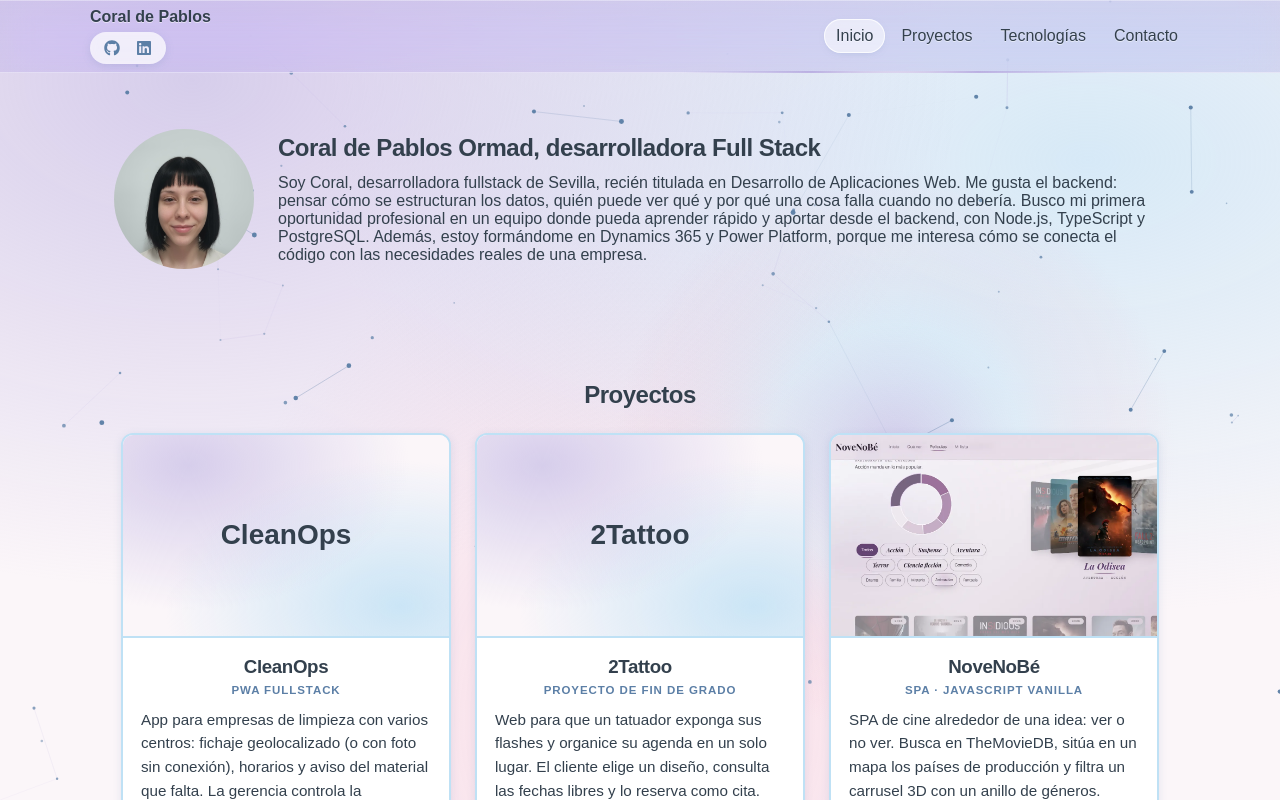
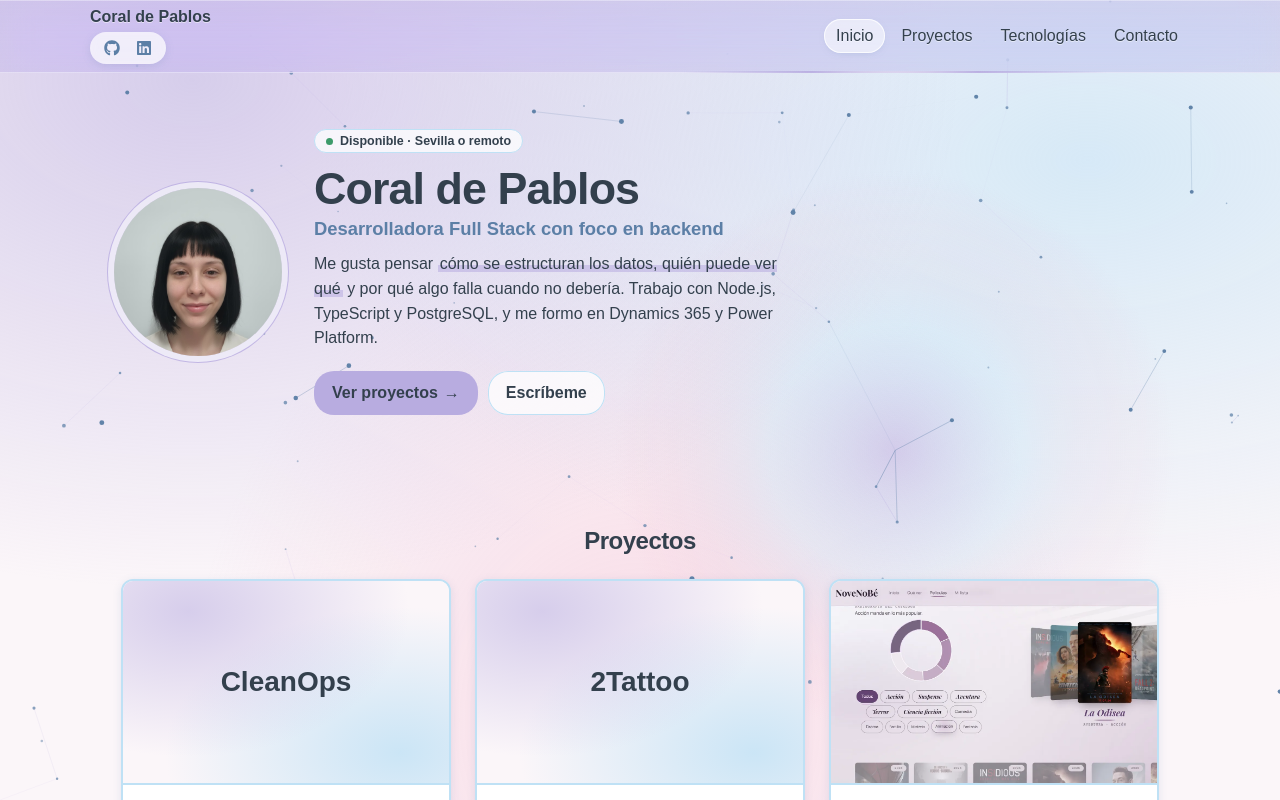
Before and after one commit to coralormad/PortfolioTB, a React (Vite) app: page / in a window 1280 px wide. Shown: the top 800 px of the page. Built offline with nearby package versions, Linux system fonts and the light colour scheme.

Commit message:
feat: nueva presentación en Inicio con rol, CTA y estado

```diff
--- a/src/components/Inicio/Inicio.module.css
+++ b/src/components/Inicio/Inicio.module.css
@@ -3,25 +3,120 @@
   flex-direction: column;
   align-items: center;
   text-align: center;
-  gap: 16px;
+  gap: 20px;
 }
 
 .foto {
-  width: 140px;
-  height: 140px;
+  width: 168px;
+  height: 168px;
   border-radius: 50%;
   object-fit: cover;
   flex-shrink: 0;
+  box-shadow:
+    0 0 0 6px rgba(255, 255, 255, 0.7),
+    0 0 0 7px rgba(var(--color-morado-rgb), 0.8);
 }
 
-.descripcion h1 {
+.descripcion {
+  display: flex;
+  flex-direction: column;
+  align-items: center;
+  min-width: 0;
+}
+
+.estado {
+  display: inline-flex;
+  align-items: center;
+  gap: 7px;
+  padding: 4px 11px;
+  font-size: 0.78rem;
+  font-weight: bold;
+  background: rgba(255, 255, 255, 0.75);
+  border: 1px solid var(--color-secundario);
+  border-radius: var(--radio-pill);
+}
+
+.punto {
+  width: 7px;
+  height: 7px;
+  border-radius: 50%;
+  background: #3d9a6a;
+  animation: latido 2s infinite;
+}
+
+@keyframes latido {
+  0% {
+    box-shadow: 0 0 0 0 rgba(61, 154, 106, 0.5);
+  }
+  70%,
+  100% {
+    box-shadow: 0 0 0 7px rgba(61, 154, 106, 0);
+  }
+}
+
+.nombre {
+  font-size: clamp(2.1rem, 6vw, 2.8rem);
+  font-weight: 800;
+  line-height: 1.05;
+  margin: 12px 0 6px;
+}
+
+.rol {
+  font-size: 1.15rem;
+  font-weight: 600;
+  color: var(--color-primario);
   margin-bottom: 12px;
+}
+
+.bio {
+  max-width: 52ch;
+  line-height: 1.55;
+}
+
+.bio mark {
+  background: linear-gradient(transparent 60%, rgba(var(--color-morado-rgb), 0.55) 60%);
+  color: inherit;
+  padding: 0 2px;
+}
+
+.acciones {
+  display: flex;
+  flex-wrap: wrap;
+  justify-content: center;
+  gap: 10px;
+  margin-top: 8px;
+}
+
+.acciones :global(.btn) {
+  display: inline-flex;
+  align-items: center;
+  gap: 6px;
+  min-height: 44px;
+  padding: 10px 18px;
+}
+
+.acciones .secundario {
+  background: rgba(255, 255, 255, 0.75);
+  box-shadow: inset 0 0 0 1px var(--color-secundario);
+}
+
+.acciones .secundario:hover,
+.acciones .secundario:focus-visible {
+  background: var(--color-superficie);
 }
 
 @media (min-width: 600px) {
   .perfil {
     flex-direction: row;
     text-align: left;
-    gap: 24px;
+    gap: 32px;
+  }
+
+  .descripcion {
+    align-items: flex-start;
+  }
+
+  .acciones {
+    justify-content: flex-start;
   }
 }
--- a/src/components/Inicio/Inicio.tsx
+++ b/src/components/Inicio/Inicio.tsx
@@ -12,10 +12,25 @@ export default function Inicio() {
           alt="Foto de Coral de Pablos Ormad, desarrolladora Full Stack"
         />
         <div className={styles.descripcion}>
-          <h1>Coral de Pablos Ormad, desarrolladora Full Stack</h1>
-          <p>
-            Soy Coral, desarrolladora fullstack de Sevilla, recién titulada en Desarrollo de Aplicaciones Web. Me gusta el backend: pensar cómo se estructuran los datos, quién puede ver qué y por qué una cosa falla cuando no debería. Busco mi primera oportunidad profesional en un equipo donde pueda aprender rápido y aportar desde el backend, con Node.js, TypeScript y PostgreSQL. Además, estoy formándome en Dynamics 365 y Power Platform, porque me interesa cómo se conecta el código con las necesidades reales de una empresa.
+          <p className={styles.estado}>
+            <span className={styles.punto} aria-hidden="true" />
+            Disponible · Sevilla o remoto
           </p>
+          <h1 className={styles.nombre}>Coral de Pablos</h1>
+          <p className={styles.rol}>Desarrolladora Full Stack con foco en backend</p>
+          <p className={styles.bio}>
+            Me gusta pensar <mark>cómo se estructuran los datos, quién puede ver qué</mark> y por qué algo
+            falla cuando no debería. Trabajo con Node.js, TypeScript y PostgreSQL, y me formo en
+            Dynamics 365 y Power Platform.
+          </p>
+          <div className={styles.acciones}>
+            <a className="btn" href="#proyectos">
+              Ver proyectos <span aria-hidden="true">→</span>
+            </a>
+            <a className={`btn ${styles.secundario}`} href="#contacto">
+              Escríbeme
+            </a>
+          </div>
         </div>
       </div>
     </section>
```
